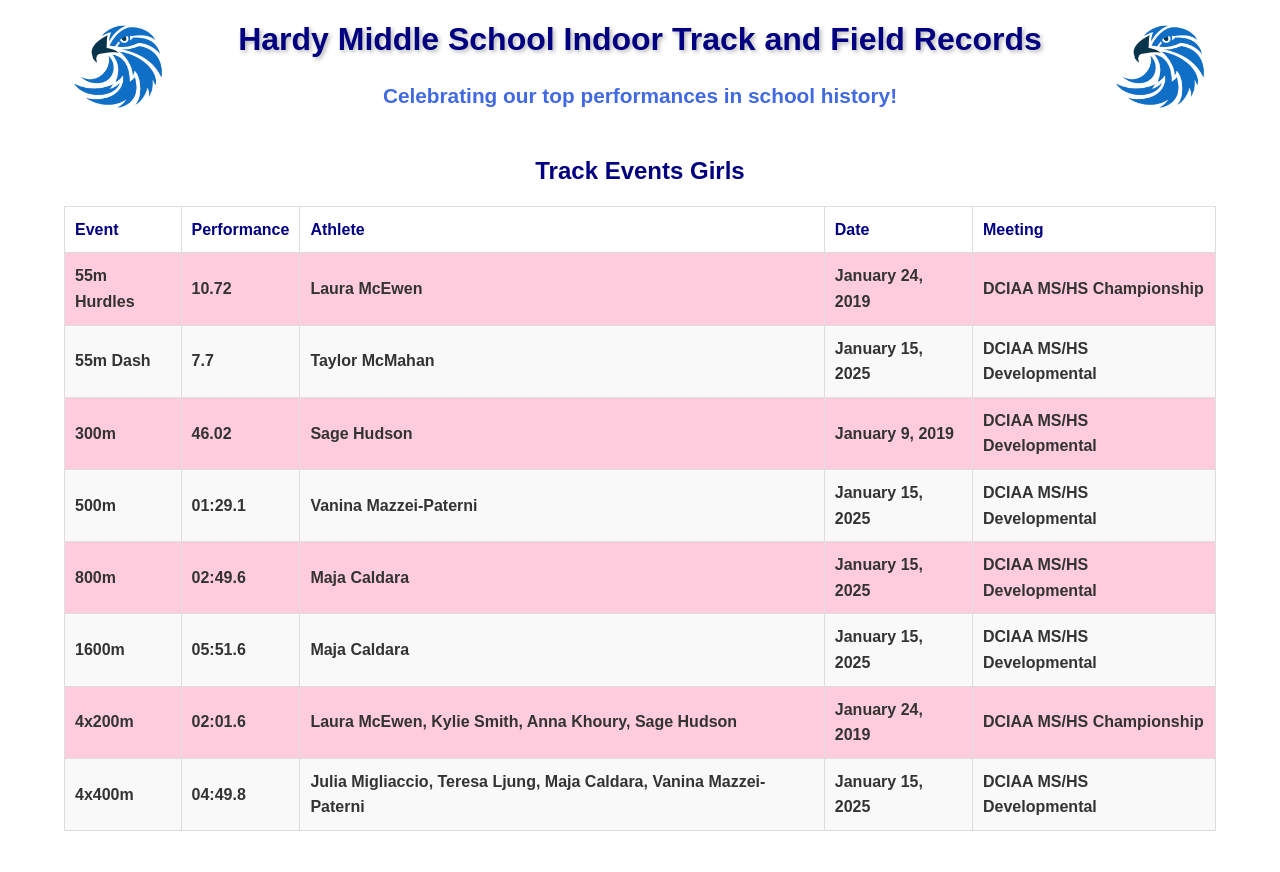
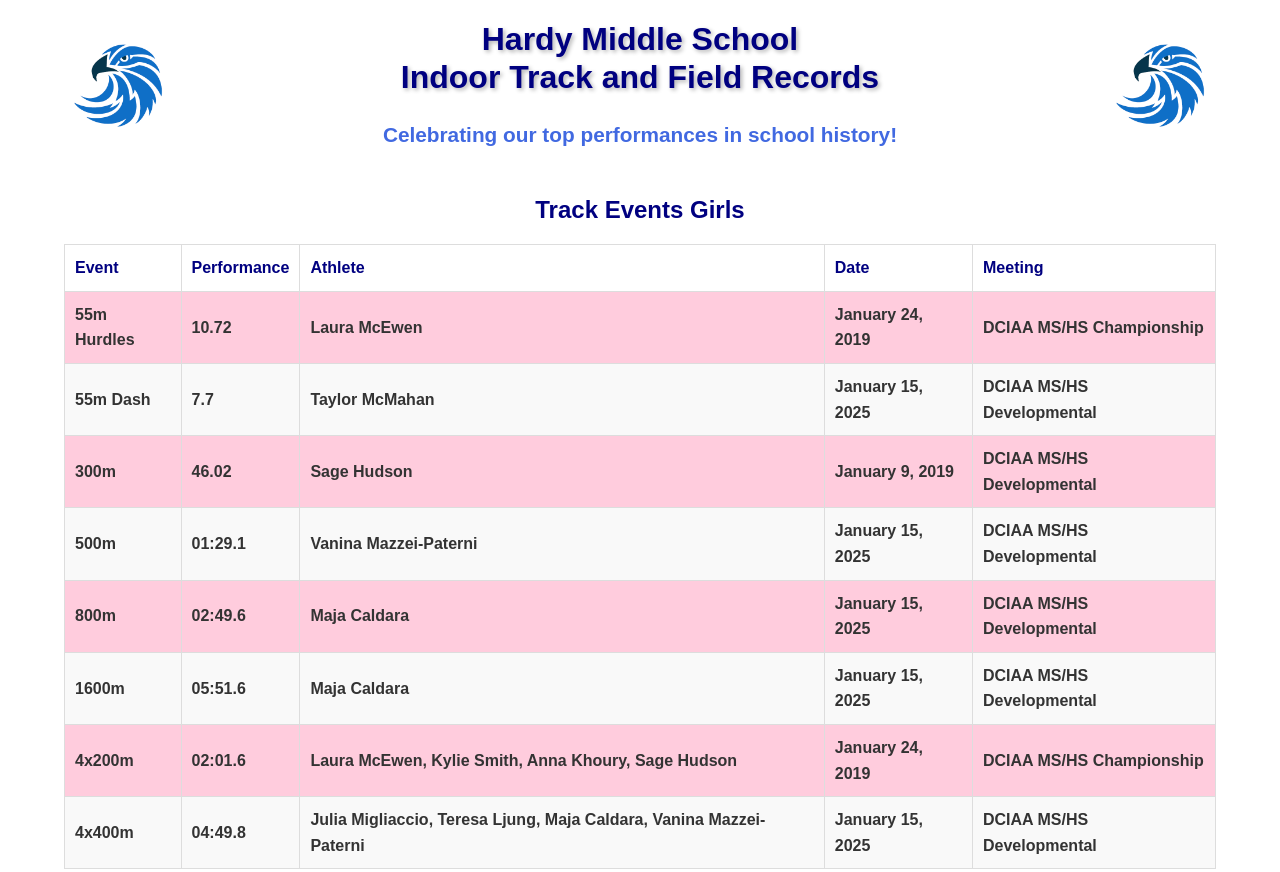
Before and after one commit to dareios82/hardy-xc-track-records, a plain HTML site: page trackwall_indoor.html in a window 1280 px wide. Shown: the top 872 px of the page. Drawn offline with Linux system fonts and the light colour scheme.

Commit message:
Add files via upload

```diff
--- a/trackwall_indoor.html
+++ b/trackwall_indoor.html
@@ -142,7 +142,7 @@
     <div class="container">
         <div class="header">
             <img src="hardylogo.png" alt="School Logo" class="left-logo">
-            <h1>Hardy Middle School Indoor Track and Field Records</h1>
+            <h1>Hardy Middle School <br> Indoor Track and Field Records</h1>
             <img src="hardylogo.png" alt="School Logo" class="right-logo">
             <p>Celebrating our top performances in school history!</p>
         </div>
```
Also changed, not shown: xc_record_wall.html (+1 -1 lines).
